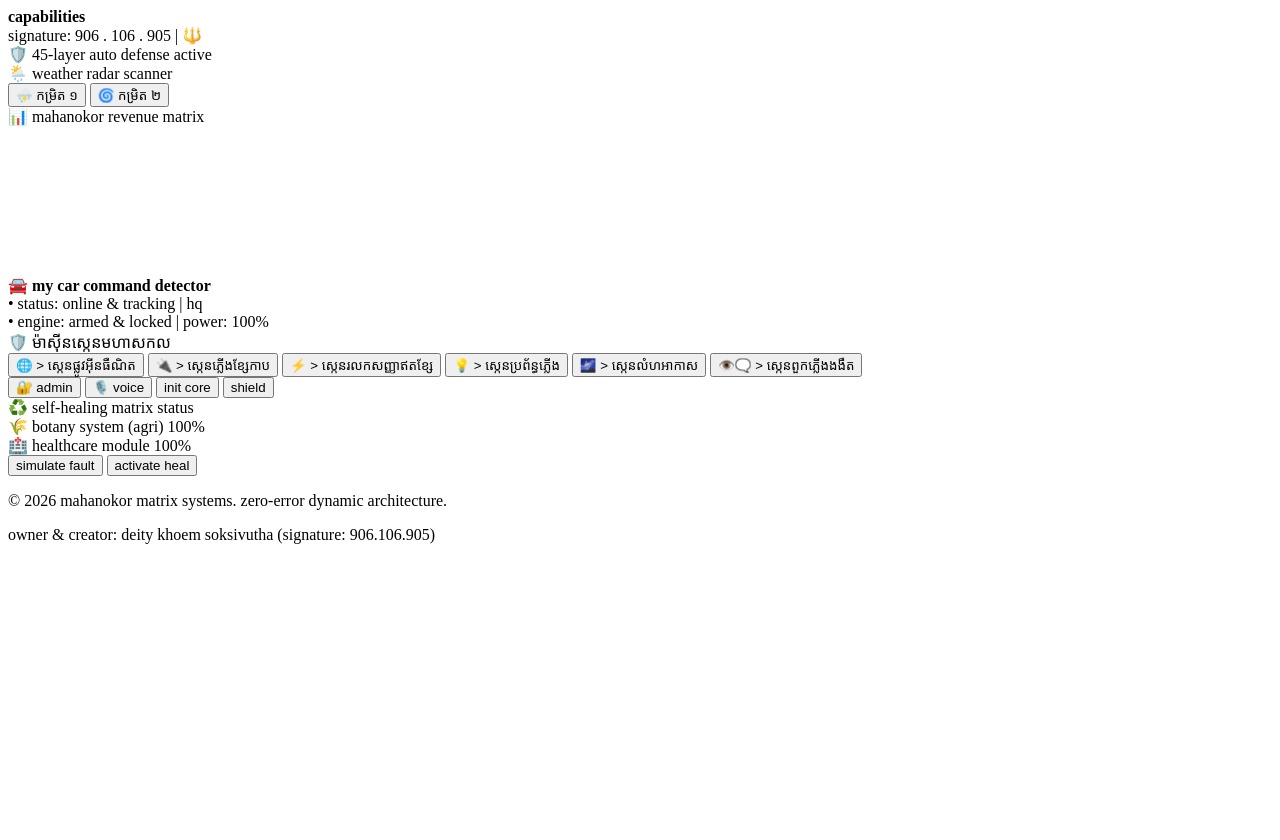
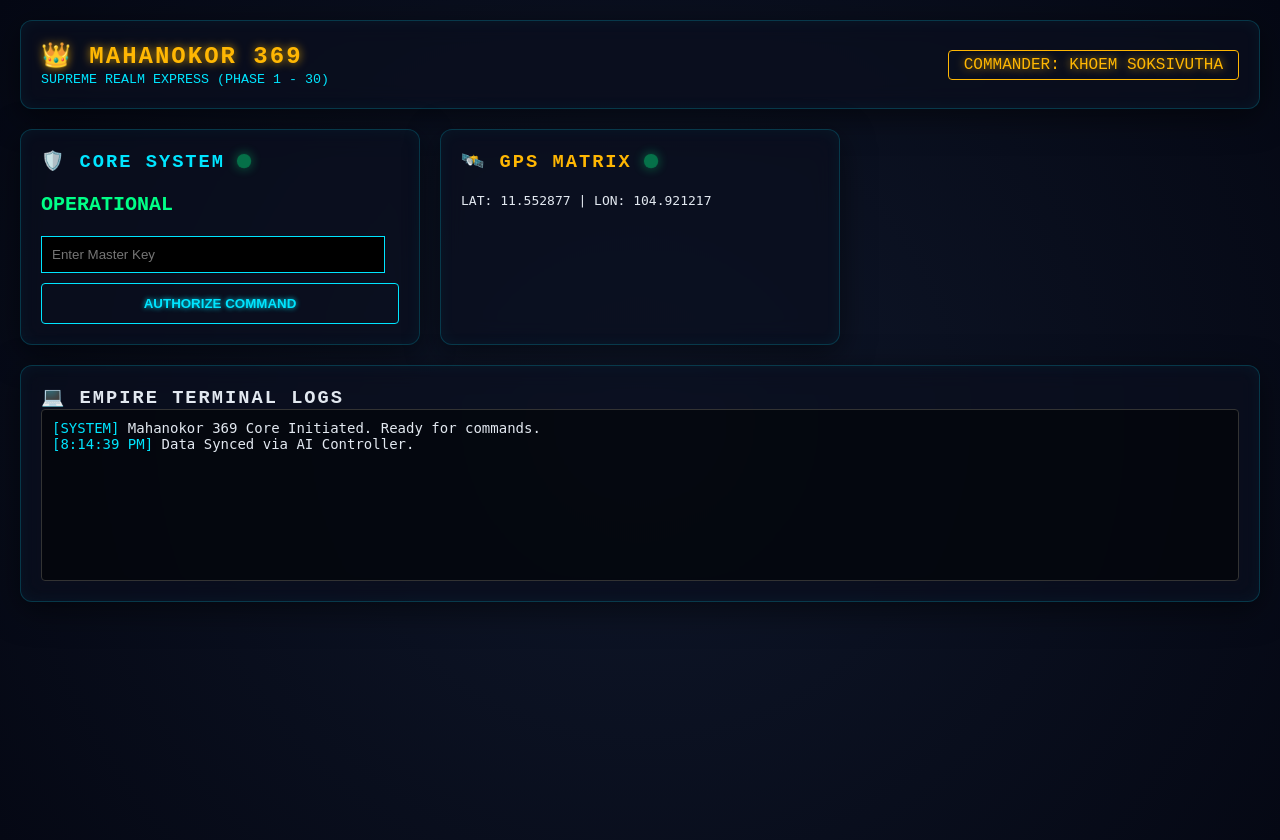
Before and after one commit to MAHANOKOR-369/MAHANOKOR-369, a Flask app: template templates/dashboard.html in a window 1280 px wide. Before the commit the page ends 544 px from the top, so only its background shows below. Run offline with Flask 3, Linux system fonts and the light colour scheme; the template is opened without the code that fills it, so the values that code supplies are empty; a map, chart or similar area stays blank; some libraries are stand-ins or nearby versions.

Commit message:
Update dashboard.html

```diff
--- a/templates/dashboard.html
+++ b/templates/dashboard.html
@@ -1,91 +1,53 @@
-<b>capabilities</b></div>
-                    <div>signature: <span class="text-teal-400 font-bold">906 . 106 . 905 | 🔱</span></div>
-                    <div class="mt-2 text-center bg-red-950/30 border border-red-900 rounded p-1.5 text-[10px] text-red-400 font-bold">
-                        🛡️ 45-layer auto defense active
-                    </div>
-                </div>
+<!DOCTYPE html>
+<html lang="km">
+<head>
+    <meta charset="UTF-8">
+    <meta name="viewport" content="width=device-width, initial-scale=1.0">
+    <title>MAHANOKOR 369 | COMMAND CENTER</title>
+
+    <!-- Link Modular CSS (ស្រាល និងរហ័ស) -->
+    <link rel="stylesheet" href="/static/css/base.css">
+    <link rel="stylesheet" href="/static/css/components.css">
+    <link rel="stylesheet" href="/static/css/animations.css">
+</head>
+<body>
+
+    <header class="glass-panel" style="display:flex; justify-content:space-between; align-items:center;">
+        <div>
+            <h2 class="glow-text">👑 MAHANOKOR 369</h2>
+            <small style="color:var(--neon-blue);">SUPREME REALM EXPRESS (PHASE 1 - 30)</small>
+        </div>
+        <div style="border: 1px solid var(--neon-gold); padding: 5px 15px; border-radius: 4px;">
+            <span class="glow-text">COMMANDER: KHOEM SOKSIVUTHA</span>
+        </div>
+    </header>
+
+    <div class="grid-matrix">
+
+        <div class="glass-panel radar-scan">
+            <h3 style="color:var(--neon-blue);">🛡️ CORE SYSTEM <span class="status-dot"></span></h3>
+            <p id="sys-status" style="font-size:20px; font-weight:bold; color:var(--neon-green);">INITIALIZING...</p>
+            <input type="password" id="masterKeyInput" placeholder="Enter Master Key" style="width:90%; padding:10px; background:#000; border:1px solid var(--neon-blue); color:white; margin-bottom:10px;">
+            <button class="btn-command" onclick="executeOverride()">AUTHORIZE COMMAND</button>
+        </div>
+
+        <div class="glass-panel">
+            <h3 style="color:var(--neon-gold);">🛰️ GPS MATRIX <span class="status-dot"></span></h3>
+            <p id="gps-data" style="font-family:monospace; margin-top:20px;">Tracking Assets...</p>
+        </div>
+
+        <div class="glass-panel" style="grid-column: 1 / -1;">
+            <h3 style="color:var(--text-main);">💻 EMPIRE TERMINAL LOGS</h3>
+            <div id="terminal-logs" style="height: 150px; overflow-y: auto; font-family: monospace; font-size: 14px; background: rgba(0,0,0,0.5); padding: 10px; border-radius: 4px; border: 1px solid #333;">
+                <span style="color:var(--neon-blue)">[SYSTEM]</span> Mahanokor 369 Core Initiated. Ready for commands.
             </div>
+        </div>
 
-            <div class="bg-slate-900 p-4 rounded-2xl border border-slate-800 flex flex-col gap-3">
-                <div class="text-xs font-bold text-slate-400 uppercase tracking-wider">🌦️ weather radar scanner</div>
-                <div class="grid grid-cols-2 gap-2">
-                    <button onclick="customtrigger('scan_weather_level_1')" class="py-2 bg-slate-950 hover:bg-slate-800 text-[11px] text-slate-300 rounded-xl border border-slate-800">⛈️ កម្រិត ១</button>
-                    <button onclick="customtrigger('scan_weather_level_2')" class="py-2 bg-slate-950 hover:bg-slate-800 text-[11px] text-slate-300 rounded-xl border border-slate-800">🌀 កម្រិត ២</button>
-                </div>
-            </div>
+    </div>
 
-            <div class="bg-slate-900 p-4 rounded-2xl border border-slate-800 flex flex-col gap-3">
-                <div class="text-xs font-bold text-slate-400 uppercase tracking-wider">📊 mahanokor revenue matrix</div>
-                <div class="w-full h-32 flex items-center justify-center">
-                    <canvas id="revenuechart"></canvas>
-                </div>
-            </div>
+    <!-- Link Modular JS (នៅខាងក្រោមដើម្បីកុំឱ្យទាក់ការ Load ក្រាហ្វិក) -->
+    <script src="/static/js/api_handler.js"></script>
+    <script src="/static/js/ui_controller.js"></script>
 
-            <div class="bg-slate-900 p-4 rounded-2xl border border-slate-800 text-xs font-mono">
-                <div class="text-slate-300">🚘 <b>my car command detector</b></div>
-                <div class="text-[11px] text-slate-400 mt-1">
-                    • status: online & tracking | hq<br>
-                    • engine: armed & locked | power: 100%
-                </div>
-            </div>
-
-            <div class="bg-slate-900 p-4 rounded-2xl border border-slate-800 flex flex-col gap-2">
-                <div class="text-xs font-bold text-emerald-400 uppercase tracking-wider mb-1">🛡️ ម៉ាស៊ីនស្កេនមហាសកល</div>
-                <div class="flex flex-col gap-1.5 text-xs">
-                    <button onclick="customtrigger('scan_net')" class="py-2 px-3 bg-slate-950 border border-slate-800 rounded-lg text-slate-300">🌐 &gt; ស្កេនផ្លូវអ៊ីនធឺណិត</button>
-                    <button onclick="customtrigger('scan_cable')" class="py-2 px-3 bg-slate-950 border border-slate-800 rounded-lg text-slate-300">🔌 &gt; ស្កេនភ្លើងខ្សែកាប</button>
-                    <button onclick="customtrigger('scan_wireless')" class="py-2 px-3 bg-slate-950 border border-slate-800 rounded-lg text-slate-300">⚡ &gt; ស្កេនរលកសញ្ញាឥតខ្សែ</button>
-                    <button onclick="customtrigger('scan_power')" class="py-2 px-3 bg-slate-950 border border-slate-800 rounded-lg text-slate-300">💡 &gt; ស្កេនប្រព័ន្ធភ្លើង</button>
-                    <button onclick="customtrigger('scan_aerospace')" class="py-2 px-3 bg-slate-950 border border-slate-800 rounded-lg text-slate-300">🌌 &gt; ស្កេនលំហអាកាស</button>
-                    <button onclick="customtrigger('scan_dark')" class="py-2 px-3 bg-slate-950 border border-red-900 rounded-lg text-red-400 font-bold">👁️‍🗨️ &gt; ស្កេនពួកភ្លើងងងឹត</button>
-                </div>
-            </div>
-
-            <div class="bg-slate-900 p-4 rounded-2xl border border-slate-800 grid grid-cols-2 gap-2 text-xs">
-                <button onclick="customtrigger('quantum_admin')" class="py-2 bg-slate-950 border border-slate-800 rounded-xl text-yellow-400 font-bold uppercase">🔐 admin</button>
-                <button onclick="customtrigger('quantum_voice')" class="py-2 bg-slate-950 border border-slate-800 rounded-xl text-cyan-400 font-bold uppercase">🎙️ voice</button>
-                <button onclick="customtrigger('quantum_init')" class="py-2 bg-slate-950 border border-slate-800 rounded-xl text-purple-400 font-bold uppercase">init core</button>
-                <button onclick="customtrigger('quantum_shield')" class="py-2 bg-slate-950 border border-slate-800 rounded-xl text-purple-400 font-bold uppercase">shield</button>
-            </div>
-
-            <div class="bg-slate-900 p-4 rounded-2xl border border-slate-800 flex flex-col gap-3">
-                <div class="text-xs font-bold text-slate-400 uppercase tracking-wider">♻️ self-healing matrix status</div>
-                <div class="flex flex-col gap-3 text-[10px] font-mono">
-                    <div>
-                        <div class="flex justify-between mb-1">
-                            <span class="text-slate-400">🌾 botany system (agri)</span>
-                            <span id="healthagri" class="text-emerald-400 font-bold">100%</span>
-                        </div>
-                        <div class="bg-slate-950 h-1 rounded-full overflow-hidden">
-                            <div id="baragri" class="bg-emerald-500 h-1 transition-all" style="width: 100%"></div>
-                        </div>
-                    </div>
-                    <div>
-                        <div class="flex justify-between mb-1">
-                            <span class="text-slate-400">🏥 healthcare module</span>
-                            <span id="healthhealth" class="text-emerald-400 font-bold">100%</span>
-                        </div>
-                        <div class="bg-slate-950 h-1 rounded-full overflow-hidden">
-                            <div id="barhealth" class="bg-emerald-500 h-1 transition-all" style="width: 100%"></div>
-                        </div>
-                    </div>
-                </div>
-                <div class="grid grid-cols-2 gap-2 mt-2">
-                    <button onclick="customtrigger('simulate_fault')" class="py-2 bg-red-950/20 border border-red-900 text-red-300 text-[10px] rounded-lg">simulate fault</button>
-                    <button onclick="customtrigger('auto_heal')" class="py-2 bg-teal-950/40 border border-teal-800 text-teal-300 text-[10px] rounded-lg">activate heal</button>
-                </div>
-            </div>
-        </section>
-
-    </main>
-
-    <footer class="max-w-7xl w-full mx-auto mt-6 text-center text-xs text-slate-500 border-t border-slate-900 pt-4 flex flex-col sm:flex-row justify-between items-center gap-2">
-        <p>© 2026 mahanokor matrix systems. zero-error dynamic architecture.</p>
-        <p class="text-teal-400">owner & creator: deity khoem soksivutha (signature: 906.106.905)</p>
-    </footer>
-
-    <!-- Socket.IO Integration for Real-time backend -->
-    <script src="https://cdn.socket.io/4.7.2/socket.io.min.js"></script>
-    <script src="{{ url_for('static', filename='js/dashboard.js') }}"></script>
 </body>
 </html>
```
